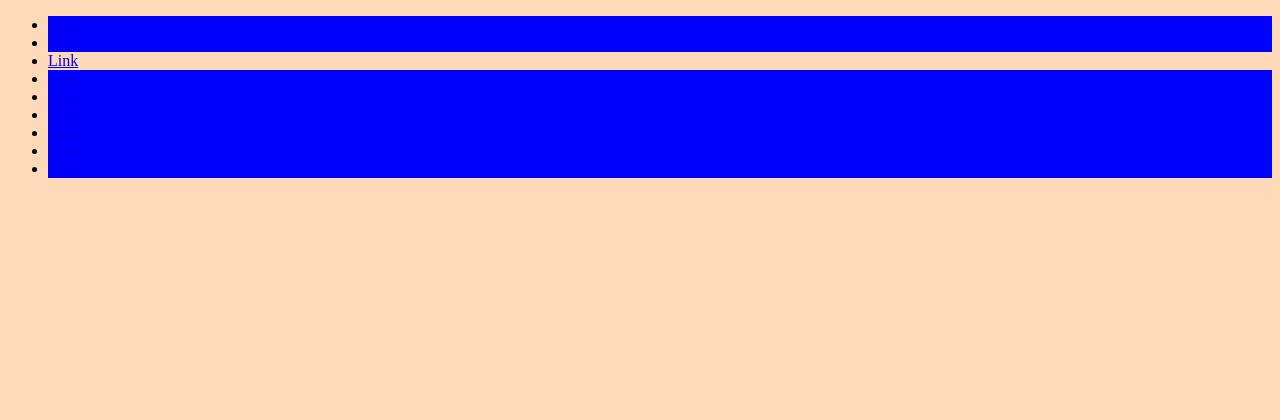
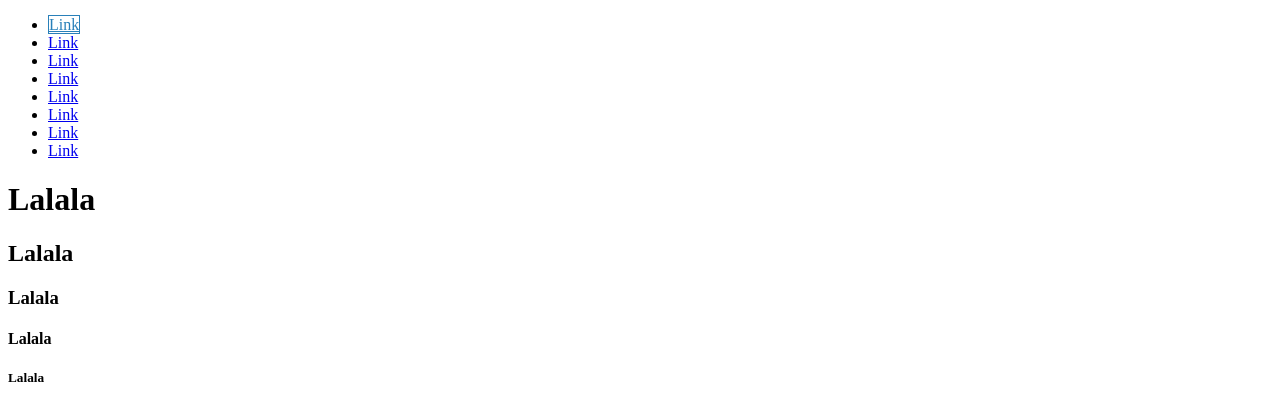
Before and after one commit to nakusha/css_practice, a website: page index.html in a window 1280 px wide. Drawn offline with Linux system fonts and the light colour scheme.

Commit message:
CSS Variables / Custom-selector

```diff
--- a/index.html
+++ b/index.html
@@ -18,8 +18,13 @@
                 <li><a href="#" target="_blank">Link</a></li>
                 <li><a href="#" target="_blank">Link</a></li>
                 <li><a href="#" target="_blank">Link</a></li>
-                <li><a href="#" target="_blank">Link</a></li>
             </ul>
         </nav>
+
+        <h1>Lalala</h1>
+        <h2>Lalala</h2>
+        <h3>Lalala</h3>
+        <h4>Lalala</h4>
+        <h5>Lalala</h5>
     </body>
 </html>
--- a/styles.css
+++ b/styles.css
@@ -1,10 +1,23 @@
-body{
-    background-color: peachpuff;
+:root{
+    --awesomeColor:#2980b9;
+    --borderColor:1px solid var(--awesomeColor);
 }
+
 /* li:matches(:nth-child(even), .target){
     background-color: blue;
-} */
-
+}
 li:not(.target){
     background-color: blue;
 }
+ */
+
+ li:first-child a{
+     color:var(--awesomeColor);
+     border:var(--borderColor);
+ }
+
+ @custom-selector :--headers h1, h2, h3, h4;
+
+ :--headers{
+     color:#8e44ad;
+ }
```
Also changed, not shown: README.md.
